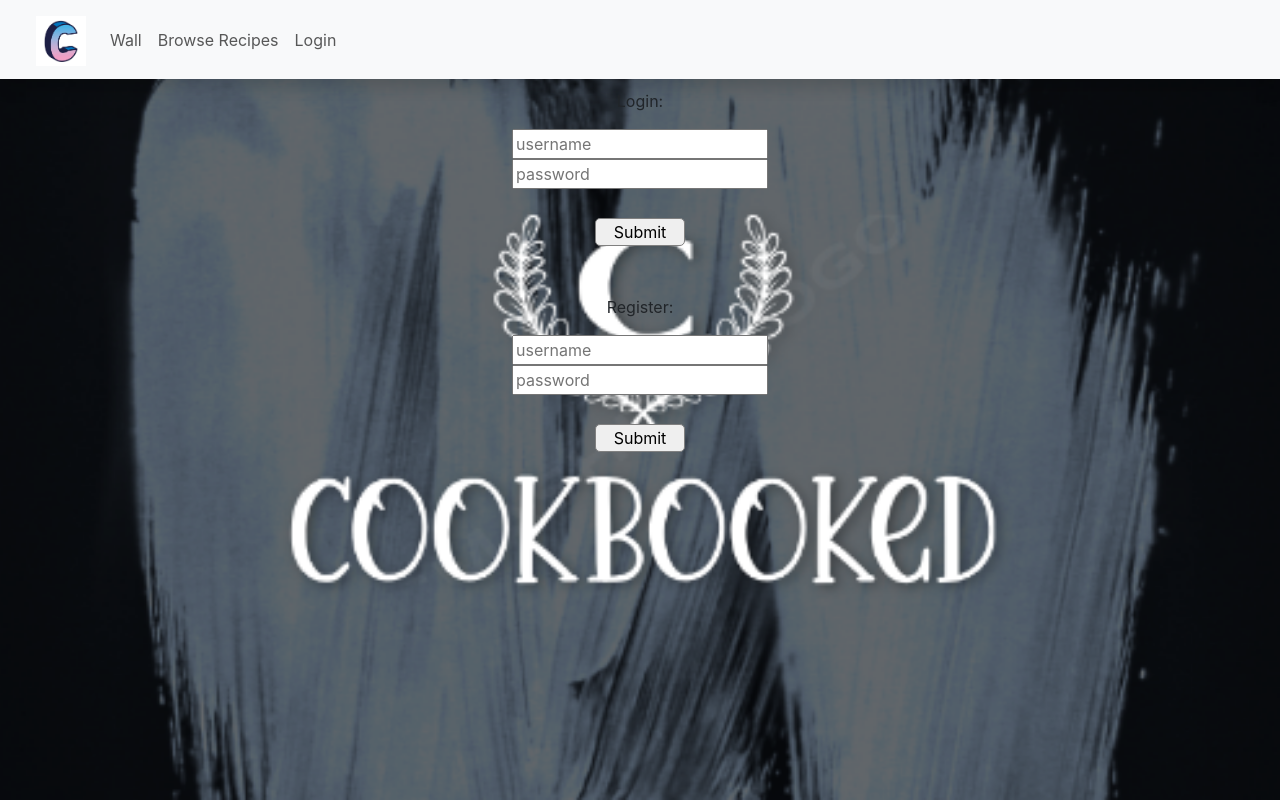
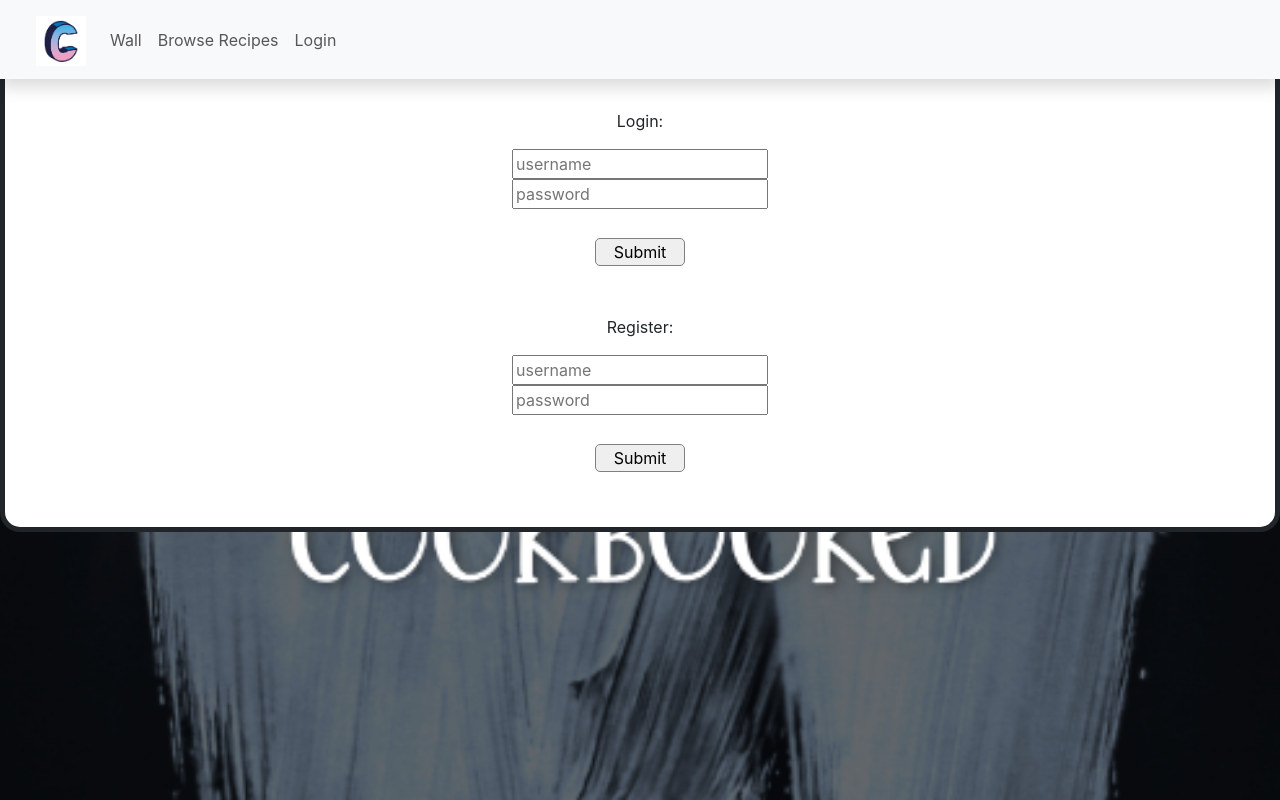
Before and after one commit to myronchen-git/Revature--Capstone-Project--CookBooked, a React (Create React App) app in the folder client/: page /login in a window 1280 px wide. Built offline with nearby package versions, Linux system fonts and the light colour scheme.

Commit message:
added styling to login page

```diff
--- a/client/src/Components/Login-Register/Login.css
+++ b/client/src/Components/Login-Register/Login.css
@@ -12,3 +12,15 @@
     padding: 10px;
     border-radius: 5px;
 }
+
+.loginPageContainer {
+    background-color: white;
+    max-width: 1300px;
+    margin: auto;
+    padding-top: 20px;
+    padding-bottom: 20px;
+    border-bottom: 5px solid;
+    border-right: 5px solid;
+    border-left: 5px solid;
+    border-radius: 0px 0px 20px 20px;
+}
--- a/client/src/Components/Login-Register/Login.tsx
+++ b/client/src/Components/Login-Register/Login.tsx
@@ -22,7 +22,7 @@ function Login() {
   }, [])
 
   return (
-    <>
+    <div className="loginPageContainer">
       <div className="login">
         {!username && <LoginContainer />}
         {username && <p>Welcome, {username}</p>}<br></br>
@@ -34,7 +34,7 @@ function Login() {
         {username && <Logout />}
       </div>
 
-    </>
+    </div>
   )
 }
 
--- a/client/src/Components/Profile/Profile.css
+++ b/client/src/Components/Profile/Profile.css
@@ -1,6 +1,11 @@
 .profileHeader {
     background-color: white;
-    padding-top: 10px;
+    padding-top: 20px;
+    margin-bottom: 20px;
+    border-bottom: 5px solid;
+    border-right: 5px solid;
+    border-left: 5px solid;
+    border-radius: 0px 0px 20px 20px;
 }
 
 .profile {
--- a/client/src/Components/Profile/Profile.tsx
+++ b/client/src/Components/Profile/Profile.tsx
@@ -14,8 +14,10 @@ function Profile() {
 
     function getProfileContent() {
       return (
-        <div className="profileHeader">
-          <ProfileHeader username={target}/>
+        <div>
+          <div className="profileHeader">
+            <ProfileHeader username={target}/>
+          </div>
           <ProfileReviewsView username={target} />
         </div>
       )
--- a/client/src/Components/Profile/ProfileHeader/ProfileHeader.tsx
+++ b/client/src/Components/Profile/ProfileHeader/ProfileHeader.tsx
@@ -36,7 +36,6 @@ function ProfileHeader(props: any) {
     if (props.username == redux_username) {
       return (
         <div>
-          <p>{props.username}'s Profile</p>
           <ProfilePicture imageUrl={imageUrl}/>
           <h2 className="title">{props.username}</h2>
           <AboutMe aboutMe={aboutMe} />
@@ -46,8 +45,8 @@ function ProfileHeader(props: any) {
     } else {
       return (
         <div>
-          <p>{props.username}'s Profile</p>
           <ProfilePicture imageUrl={imageUrl}/>
+          <h2 className="title">{props.username}</h2>
           <AboutMe aboutMe={aboutMe} />
         </div>
       )
--- a/client/src/Components/Profile/ProfileReviews/ProfileReviewsView.tsx
+++ b/client/src/Components/Profile/ProfileReviews/ProfileReviewsView.tsx
@@ -63,7 +63,7 @@ function ProfileReviewsView(props: any) {
 
   return (
     <>
-        <div className='container-fluid bg-light mb-4'>
+        <div className='container-fluid mb-4'>
             <div className='row'>
                 <div className='col'>
                     {
```
